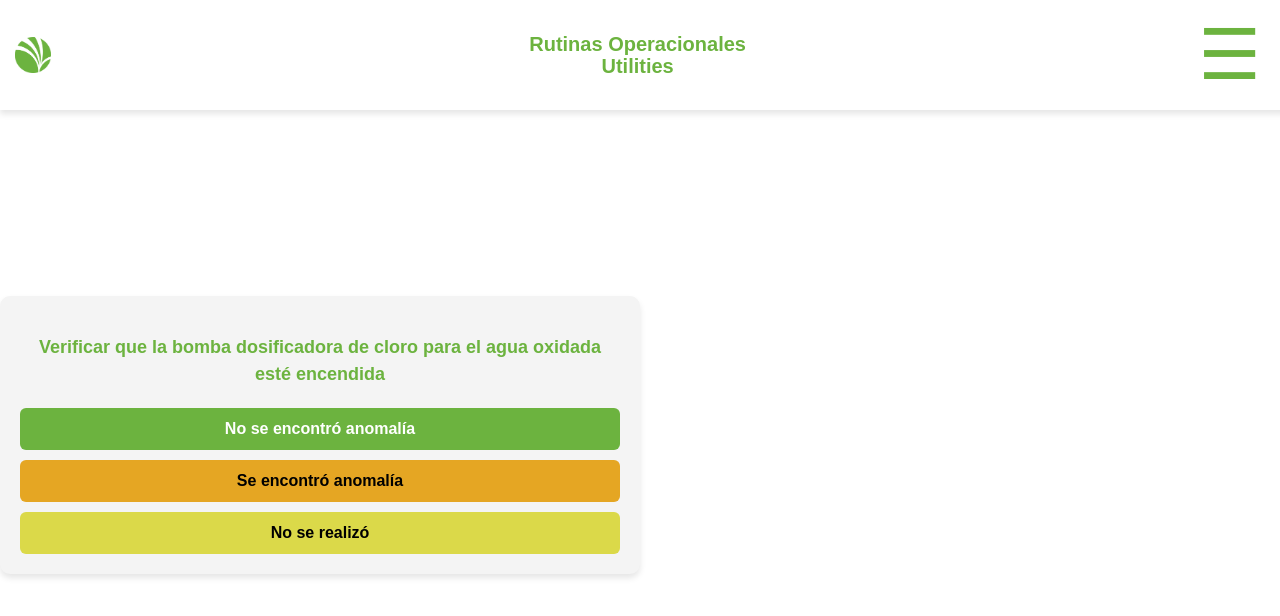
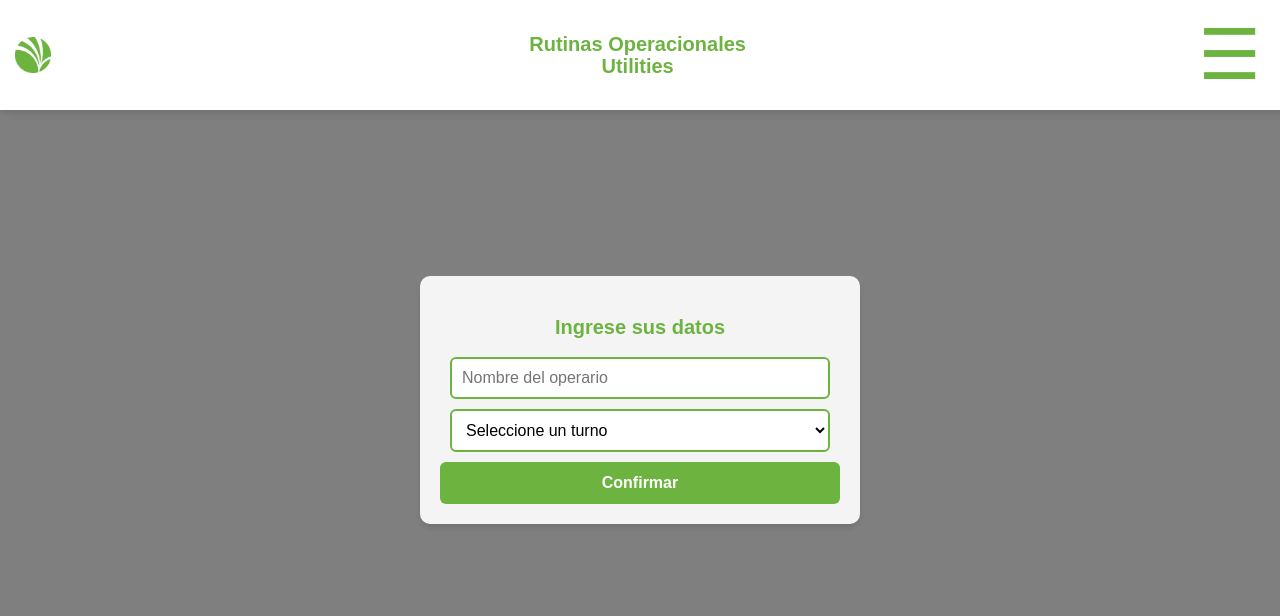
Before and after one commit to AlexanderJAON/RO-Utilities, a React (Vite) app: page /roptai in a window 1280 px wide. Shown: the top 616 px of the page. Built offline with nearby package versions, Linux system fonts and the light colour scheme.

Commit message:
operator request section implementation

```diff
--- /dev/null
+++ b/src/components/OperatorModal.css
@@ -0,0 +1,96 @@
+/* Asegurar que todo el contenido dentro del modal respete su tamaño */
+.modal-content * {
+    box-sizing: border-box;
+  }
+
+  /* Contenedor principal del modal */
+  .modal-container {
+    position: fixed;
+    top: 0;
+    left: 0;
+    width: 100%;
+    height: 100%;
+    background: rgba(0, 0, 0, 0.5);
+    display: flex;
+    align-items: center;
+    justify-content: center;
+  }
+
+  /* Contenido del modal */
+  .modal-content {
+    background-color: #F4F4F4; /* Gris claro */
+    color: #6CB33F; /* Verde Ingredion */
+    padding: 20px;
+    border-radius: 10px;
+    max-width: 400px;
+    width: 90%;
+    text-align: center;
+    box-shadow: 0px 4px 6px rgba(0, 0, 0, 0.1);
+    font-family: Arial, sans-serif;
+  }
+
+  /* Título del modal */
+  .modal-content h2 {
+    font-size: 20px;
+    font-weight: bold;
+    margin-bottom: 15px;
+  }
+
+  /* Contenedor de los inputs para evitar desbordamientos */
+  .modal-content input,
+  .modal-content select {
+    width: calc(100% - 20px); /* Evita que el padding haga que se salga del contenedor */
+    padding: 10px;
+    margin: 10px 0;
+    border: 2px solid #6CB33F;
+    border-radius: 6px;
+    font-size: 16px;
+    background: white;
+    color: black;
+    display: block;
+    margin-left: auto;
+    margin-right: auto;
+  }
+
+  /* Estilo del botón */
+  .modal-content button {
+    background-color: #6CB33F; /* Verde Ingredion */
+    color: white;
+    font-size: 16px;
+    padding: 12px;
+    width: 100%;
+    border: none;
+    cursor: pointer;
+    border-radius: 6px;
+    transition: background 0.3s ease, transform 0.2s ease-in-out;
+    font-weight: bold;
+  }
+
+  /* Efecto Hover */
+  .modal-content button:hover {
+    background-color: #558A2F;
+    transform: scale(1.05);
+  }
+
+  /* Responsive */
+  @media (max-width: 768px) {
+    .modal-content {
+      width: 90%;
+      padding: 15px;
+    }
+
+    .modal-content h2 {
+      font-size: 18px;
+    }
+
+    .modal-content input,
+    .modal-content select {
+      font-size: 14px;
+      padding: 8px;
+    }
+
+    .modal-content button {
+      font-size: 14px;
+      padding: 10px;
+    }
+  }
--- /dev/null
+++ b/src/components/OperatorModal.jsx
@@ -0,0 +1,38 @@
+import React, { useState } from "react";
+import "./OperatorModal.css";
+
+const OperatorModal = ({ onSubmit }) => {
+  const [operatorName, setOperatorName] = useState("");
+  const [shift, setShift] = useState("");
+
+  const handleConfirm = () => {
+    if (operatorName && shift) {
+      onSubmit(operatorName, shift);
+    } else {
+      alert("Por favor, ingrese su nombre y seleccione un turno.");
+    }
+  };
+
+  return (
+    <div className="modal-container">
+      <div className="modal-content">
+        <h2>Ingrese sus datos</h2>
+        <input
+          type="text"
+          placeholder="Nombre del operario"
+          value={operatorName}
+          onChange={(e) => setOperatorName(e.target.value)}
+        />
+        <select value={shift} onChange={(e) => setShift(e.target.value)}>
+          <option value="">Seleccione un turno</option>
+          <option value="mañana">Mañana</option>
+          <option value="tarde">Tarde</option>
+          <option value="noche">Noche</option>
+        </select>
+        <button onClick={handleConfirm}>Confirmar</button>
+      </div>
+    </div>
+  );
+};
+
+export default OperatorModal;
--- a/src/roptai/ROPTAI.jsx
+++ b/src/roptai/ROPTAI.jsx
@@ -1,33 +1,32 @@
 import { useState } from "react";
 import "./ROPTAI.css";
+import OperatorModal from "../components/OperatorModal";
 
-function ROPETAI() {
-  const [selectedOpction, setSelectedOption] = useState("null");
+function ROPTAI() {
+  const [operatorData, setOperatorData] = useState(null);
 
-  const handleSelection = (option) => {
-    setSelectedOption(option);
-    console.log("Opcion seleccionada:", option);
+  const handleOperatorSubmit = (name, shift) => {
+    setOperatorData({ name, shift });
   };
+
+  if (!operatorData) {
+    return <OperatorModal onSubmit={handleOperatorSubmit} />;
+  }
+
   return (
     <main className="inspection-container">
       <div className="inspection-question">
         <p>
-            Verificar que la bomba dosificadora de cloro para el agua oxidada
-            esté encendida
+          Verificar que la bomba dosificadora de cloro para el agua oxidada esté encendida
         </p>
       </div>
       <div className="response-buttons">
-          <button onClick={() => handleSelection("No se encontró anomalía")}>
-            No se encontró anomalía
-          </button>
-          <button onClick={() => handleSelection("Se encontró anomalía")}>
-            Se encontró anomalía
-          </button>
-          <button onClick={() => handleSelection("No se realizó")}>
-            No se realizó
-          </button>
+        <button onClick={() => console.log("No se encontró anomalía")}>No se encontró anomalía</button>
+        <button onClick={() => console.log("Se encontró anomalía")}>Se encontró anomalía</button>
+        <button onClick={() => console.log("No se realizó")}>No se realizó</button>
       </div>
     </main>
   );
 }
-export default ROPETAI;
+
+export default ROPTAI;
```
Lines whose indentation alone changed are shown as unchanged.
